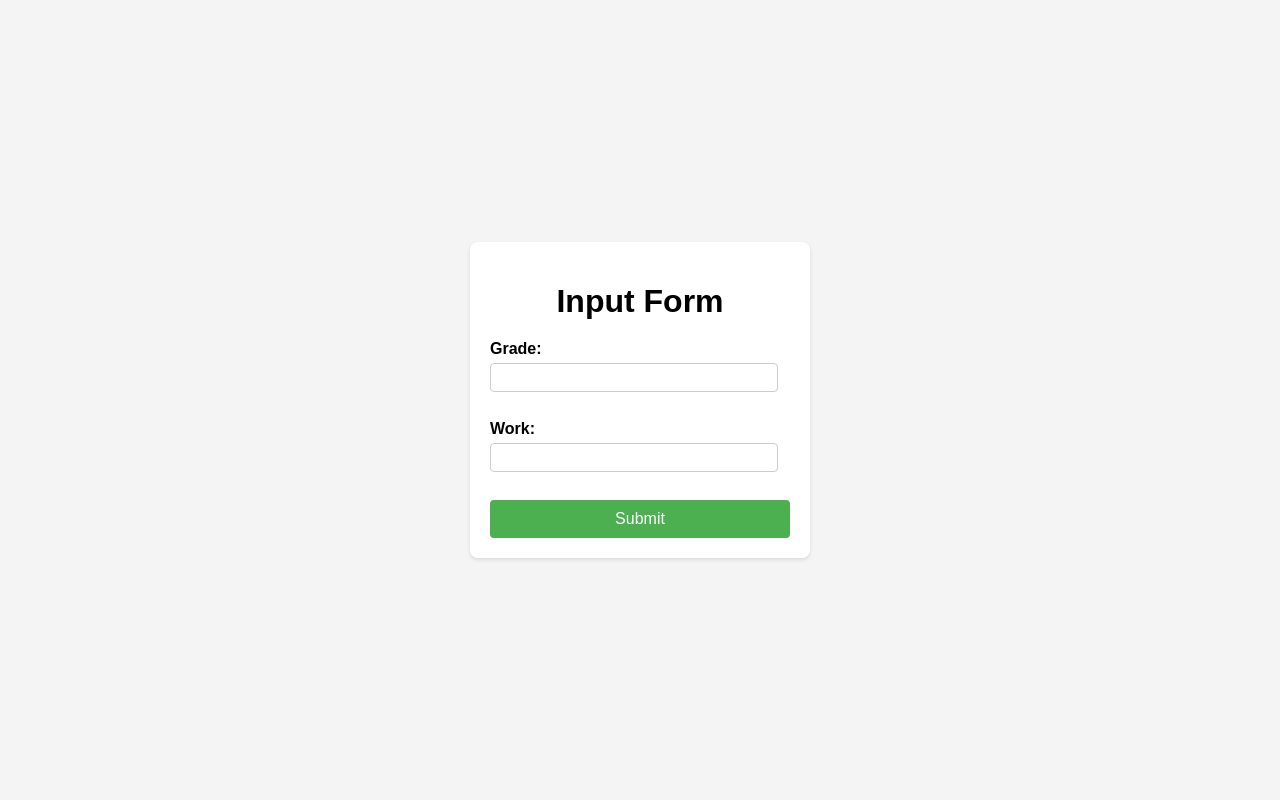
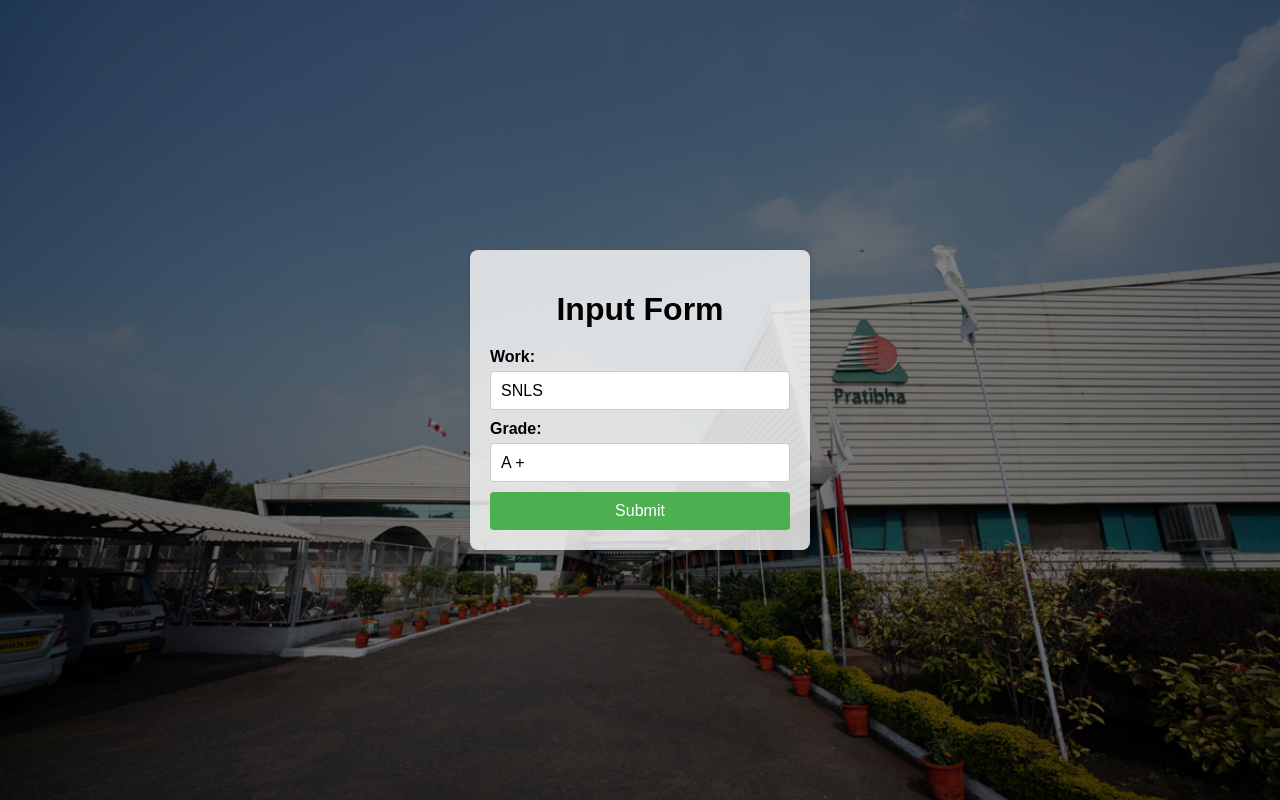
Before and after one commit to Sohamshirke2002/cvprojectasl, a Flask app: page / in a window 1280 px wide. Run offline with Flask 3, Linux system fonts and the light colour scheme.

Commit message:
refactored code

```diff
--- a/app.py
+++ b/app.py
@@ -3,6 +3,7 @@ import pandas as pd
 
 app = Flask(__name__)
 
+# Load the data once when the app starts
 data = pd.read_csv("data/work - Sheet1.csv")
 
 @app.route("/")
@@ -14,8 +15,15 @@ def result():
     grade = request.form['grade']
     work = request.form['work']
 
-    dataFiltered = data[(data['M/C']==work) & (data['OPERATOR GRADE']==grade)]
-    dataOutput = dataFiltered[['NAME','Line','STATUS','ATTENDANCE']]
-    dataOutput
-    formatted_output = dataOutput.to_html(classes=['table', 'table-striped'], index=False)
-    return formatted_output
+    # Filter the data based on the form inputs
+    data_filtered = data[(data['M/C'] == work) & (data['OPERATOR GRADE'] == grade)]
+    data_output = data_filtered[['NAME', 'Line', 'STATUS', 'ATTENDANCE']]
+
+    # Convert the DataFrame to a list of dictionaries for easier template rendering
+    data_dict = data_output.to_dict(orient='records')
+
+    # Render the results template
+    return render_template('result.html', data=data_dict)
+
+if __name__ == "__main__":
+    app.run(debug=True)
--- a/templates/index.html
+++ b/templates/index.html
@@ -4,23 +4,28 @@
     <meta charset="UTF-8">
     <meta name="viewport" content="width=device-width, initial-scale=1.0">
     <title>Input Form</title>
+    <link rel="icon" href="static/data/download.jpeg" type="image/icon type">
     <style>
         body {
             font-family: Arial, sans-serif;
-            background-color: #f4f4f4;
+            background-image: linear-gradient(rgba(0, 0, 0, 0.5), rgba(0, 0, 0, 0.5)), url("static/data/pratibha.png");
+            background-size: cover;
+            background-position: center;
             margin: 0;
             padding: 0;
             display: flex;
             justify-content: center;
             align-items: center;
             height: 100vh;
+            color: white;
         }
         .container {
-            background-color: #fff;
+            background-color: rgba(255, 255, 255, 0.8); /* Semi-transparent white */
             border-radius: 8px;
             box-shadow: 0 2px 4px rgba(0,0,0,0.1);
             padding: 20px;
             width: 300px;
+            color: black; /* Text color inside the container */
         }
         h1 {
             text-align: center;
@@ -31,13 +36,24 @@
             margin-bottom: 5px;
             font-weight: bold;
         }
-        input[type="text"] {
-            width: calc(100% - 12px);
-            padding: 6px;
+        input[type="text"], select {
+            width: 100%;
+            padding: 10px;
             margin-bottom: 10px;
             border: 1px solid #ccc;
             border-radius: 4px;
             box-sizing: border-box;
+            font-size: 16px;
+        }
+        select {
+            appearance: none;
+            -webkit-appearance: none;
+            -moz-appearance: none;
+            background-color: #fff;
+            background-image: url('');
+            background-repeat: no-repeat;
+            background-position: right 10px center;
+            background-size: 10px;
         }
         input[type="submit"] {
             width: 100%;
@@ -58,12 +74,35 @@
     <div class="container">
         <h1>Input Form</h1>
         <form action="/result" method="post">
+            <label for="work">Work:</label>
+            <select name="work" id="work">
+                <option value="SNLS">SNLS</option>
+                <option value="MANUAL">MANUAL</option>
+                <option value="4T O/L">4T O/L</option>
+                <option value="SNCS">SNCS</option>
+                <option value="3T O/L">3T O/L</option>
+                <option value="3T C/S">3T C/S</option>
+                <option value="B/T">B/T</option>
+                <option value="3T I/L">3T I/L</option>
+                <option value="B/H">B/H</option>
+                <option value="H/S">H/S</option>
+                <option value="2T F/L">2T F/L</option>
+                <option value="3T F/L">3T F/L</option>
+                <option value="5T I/L">5T I/L</option>
+                <option value="5T C/S">5T C/S</option>
+                <option value="4T O/E">4T O/E</option>
+                <option value="6T FS">6T FS</option>
+                <option value="BLIND HEM OPENER">BLIND HEM OPENER</option>
+                <option value="SUPREME">SUPREME</option>
+            </select>
             <label for="grade">Grade:</label>
-            <input type="text" id="grade" name="grade" required><br><br>
-
-            <label for="work">Work:</label>
-            <input type="text" id="work" name="work" required><br><br>
-
+            <select name="grade" id="grade">
+                <option value="A+">A +</option>
+                <option value="A">A</option>
+                <option value="B">B</option>
+                <option value="C">C</option>
+                <option value="D">D</option>
+            </select>
             <input type="submit" value="Submit">
         </form>
     </div>
```
Also changed, not shown: templates/result.html (added, +84 -0 lines), static/data/pratibha.png (added), 2 other files.
